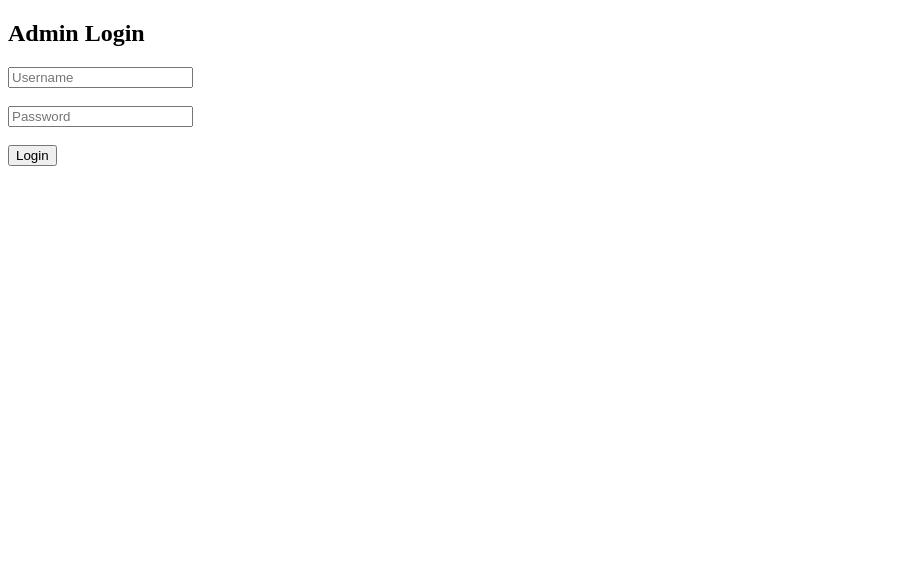
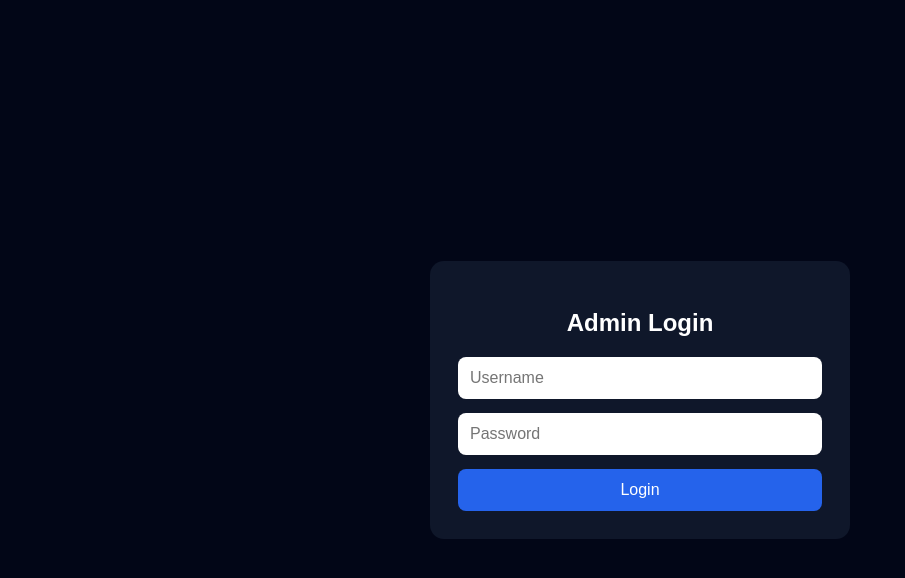
Before and after one commit to briantechspace/scholar-md, a website: page public/login.html in a window 1280 px wide. Shown: the whole page, without its empty margins (0-905 px from the left). Drawn offline with Linux system fonts and the light colour scheme.

Commit message:
Update login.html

```diff
--- a/public/login.html
+++ b/public/login.html
@@ -1,9 +1,98 @@
 <!DOCTYPE html>
-<html>
+<html lang="en">
+<head>
+  <meta charset="UTF-8" />
+  <meta
+    name="viewport"
+    content="width=device-width, initial-scale=1, maximum-scale=1, user-scalable=no"
+  />
+  <title>SCHOLAR MD – Admin Login</title>
+
+  <style>
+    * {
+      box-sizing: border-box;
+    }
+
+    body {
+      margin: 0;
+      min-height: 100vh;
+      display: flex;
+      align-items: center;
+      justify-content: center;
+      padding: 16px;
+      background: #020617;
+      font-family: Arial, Helvetica, sans-serif;
+      color: #fff;
+    }
+
+    .login {
+      width: 100%;
+      max-width: 420px;
+      background: #0f172a;
+      padding: 28px;
+      border-radius: 14px;
+    }
+
+    h2 {
+      text-align: center;
+      margin-bottom: 20px;
+    }
+
+    input {
+      width: 100%;
+      padding: 12px;
+      margin-bottom: 14px;
+      border-radius: 8px;
+      border: none;
+      outline: none;
+      font-size: 1rem;
+    }
+
+    button {
+      width: 100%;
+      padding: 12px;
+      border: none;
+      border-radius: 8px;
+      background: #2563eb;
+      color: #fff;
+      font-size: 1rem;
+      cursor: pointer;
+    }
+
+    button:active {
+      transform: scale(0.98);
+    }
+  </style>
+</head>
 <body>
-<h2>Admin Login</h2>
-<input placeholder="Username"><br><br>
-<input type="password" placeholder="Password"><br><br>
-<button>Login</button>
+
+  <div class="login">
+    <h2>Admin Login</h2>
+
+    <input id="username" placeholder="Username" />
+    <input id="password" type="password" placeholder="Password" />
+
+    <button onclick="login()">Login</button>
+  </div>
+
+  <script>
+    async function login() {
+      const res = await fetch("/api/admin/login", {
+        method: "POST",
+        headers: { "Content-Type": "application/json" },
+        body: JSON.stringify({
+          username: username.value,
+          password: password.value
+        })
+      });
+
+      if (res.ok) {
+        location.href = "/admin";
+      } else {
+        alert("Invalid login");
+      }
+    }
+  </script>
+
 </body>
 </html>
```
